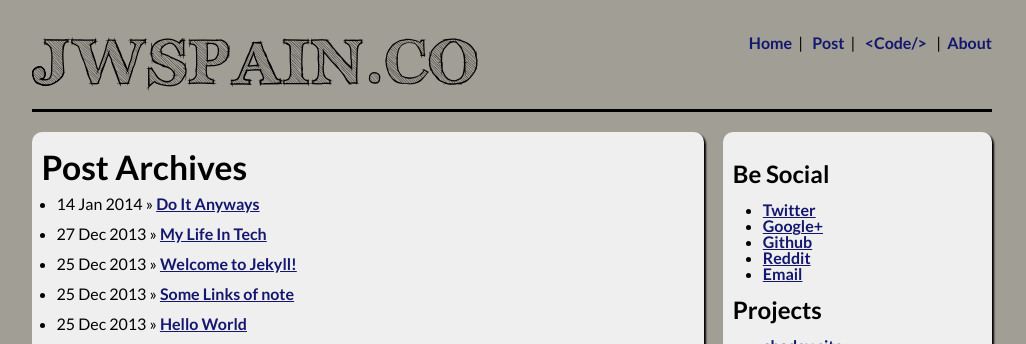
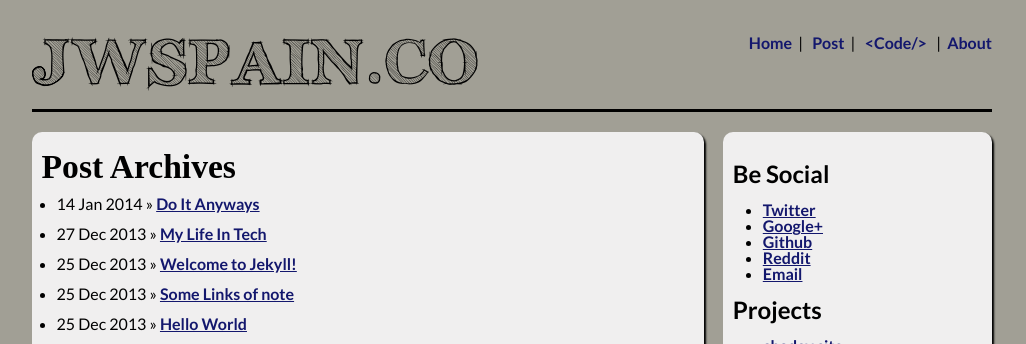
Before and after one commit to juzten/mysite, a Jekyll site: the page built from post.html, in a window 1280 px wide. Shown: the top 344 px of the page, without its empty margins (128-1154 px from the left). Built offline with Jekyll 4.4.1, drawn with Linux system fonts in a browser that asks for light colours; Markdown is read by kramdown in place of the engine named in the settings.

Commit message:
updated h1 css

```diff
--- a/_layouts/about.html
+++ b/_layouts/about.html
@@ -9,7 +9,7 @@
 <head>
 <title>jwspain.co</title>
 <link rel="stylesheet" media="screen" href="{{ site.baseurl }}/css/master.css"/>
-<link href='http://fonts.googleapis.com/css?family=Lato:400,700' rel='stylesheet' type='text/css'>
+<link href='http://fonts.googleapis.com/css?family=Lato:100,400,700' rel='stylesheet' type='text/css'>
 </head>
 <body>
 <div id="pagewrap">
--- a/_layouts/code.html
+++ b/_layouts/code.html
@@ -9,7 +9,7 @@
 <head>
 <title>jwspain.co</title>
 <link rel="stylesheet" media="screen" href="{{ site.baseurl }}css/master.css"/>
-<link href='http://fonts.googleapis.com/css?family=Lato:400,700' rel='stylesheet' type='text/css'>
+<link href='http://fonts.googleapis.com/css?family=Lato:100,400,700' rel='stylesheet' type='text/css'>
 </head>
 <body>
 <div id="pagewrap">
--- a/_layouts/default.html
+++ b/_layouts/default.html
@@ -9,7 +9,7 @@
 <head>
 <title>jwspain.co</title>
 <link rel="stylesheet" media="screen" href="{{ site.baseurl }}/css/master.css"/>
-<link href='http://fonts.googleapis.com/css?family=Lato:400,700' rel='stylesheet' type='text/css'>
+<link href='http://fonts.googleapis.com/css?family=Lato:100,400,700' rel='stylesheet' type='text/css'>
 </head>
 <body>
 <div id="pagewrap">
--- a/_layouts/post.html
+++ b/_layouts/post.html
@@ -9,7 +9,7 @@
 <head>
 <title>jwspain.co</title>
 <link rel="stylesheet" media="screen" href="{{ site.baseurl }}/css/master.css"/>
-<link href='http://fonts.googleapis.com/css?family=Lato:400,700' rel='stylesheet' type='text/css'>
+<link href='http://fonts.googleapis.com/css?family=Lato:100,400,700' rel='stylesheet' type='text/css'>
 
 </head>
 <body>
--- a/css/master.css
+++ b/css/master.css
@@ -20,6 +20,10 @@
 h1, h2, h3, h4, h5, div, p, ul, li, section {
   margin: 0;
   padding: 0;
+}
+
+h1{
+  font-family: 'Lato-400';
 }
 
 /* main styles */
```
